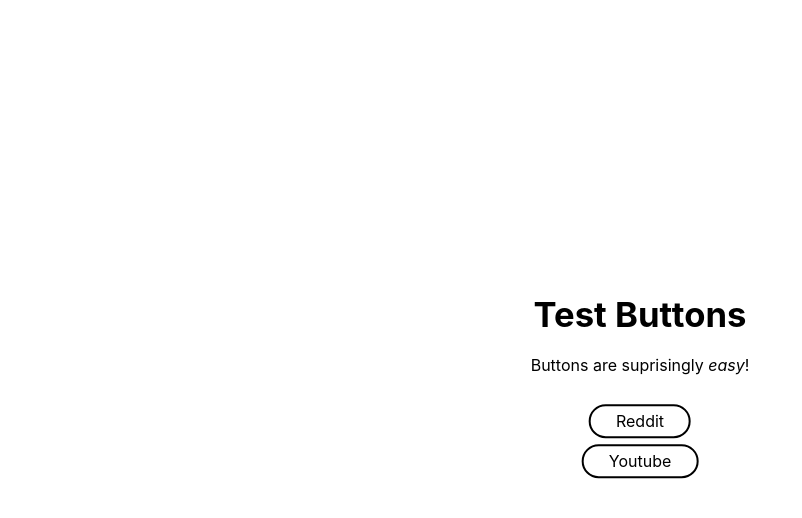
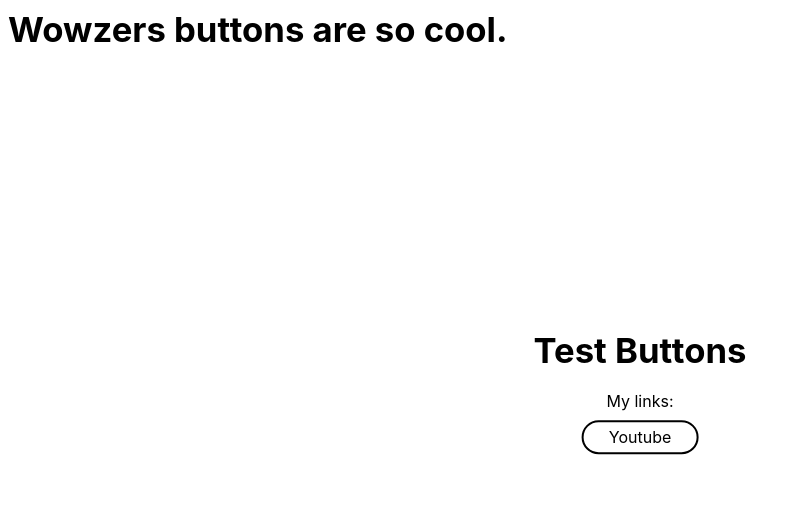
Before and after one commit to echospookdev/EchosLinks, a plain HTML site: page index.html in a window 1280 px wide. Shown: the whole page, without its empty margins (0-802 px from the left). Drawn offline with Linux system fonts and the light colour scheme.

Commit message:
Did some stuff

```diff
--- a/index.html
+++ b/index.html
@@ -1,34 +1,25 @@
 <!DOCTYPE html>
 <html lang="en">
-
 <head>
-
 <link rel="stylesheet" href="stylesheet.css">
 <link rel="stylesheet" href="https://use.fontawesome.com/releases/v5.13.0/css/all.css">
 <title>Button</title>
-
 </head>
-
 <body>
-
 <div class="container">
 	<h1>Test Buttons</h1>
 	<div class="center">
-
 		<p>
-		Buttons are suprisingly
-		<em>easy</em>!
+		My links:
 		</p>
-		<br>
-		<a class="btn" href="https://www.reddit.com/">Reddit</a>
-		<br>
-		<br>
-		<a class="btn" href="https://www.youtube.com/">Youtube</a>
-
+		<a class="btn" href="https://www.youtube.com/channel/UCQHUG6Mso7t6gUQ-Tn4UnFw">Youtube</a>
 	</div>
 
 </div>
+<div class="footer">
 
+	<h1>Wowzers buttons are so cool.</h1>
+
+</div>
 </body>
-
 </html>
--- a/stylesheet.css
+++ b/stylesheet.css
@@ -33,3 +33,8 @@
 	margin: 0px 0px 20px 0px;
 	font-size: 26pt;
 }
+
+.footer {
+	position: fixed;
+	height: 45px;
+}
```
